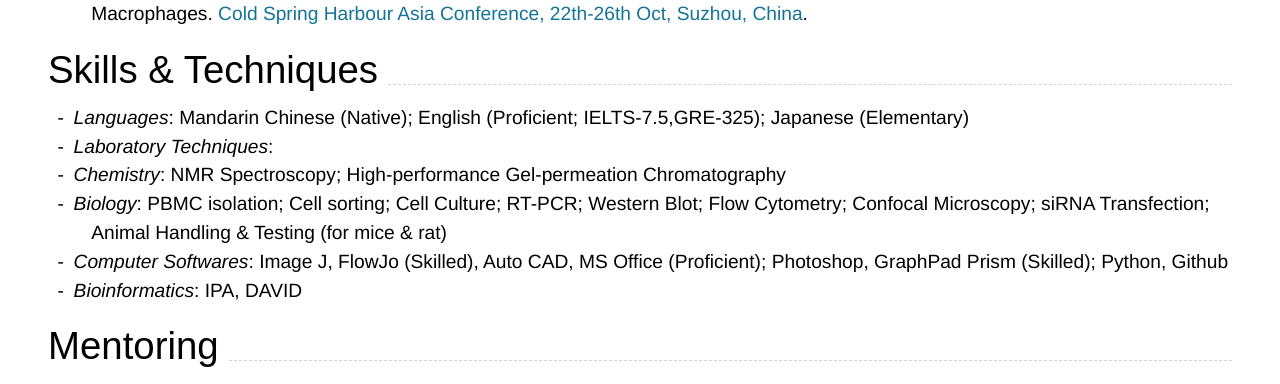
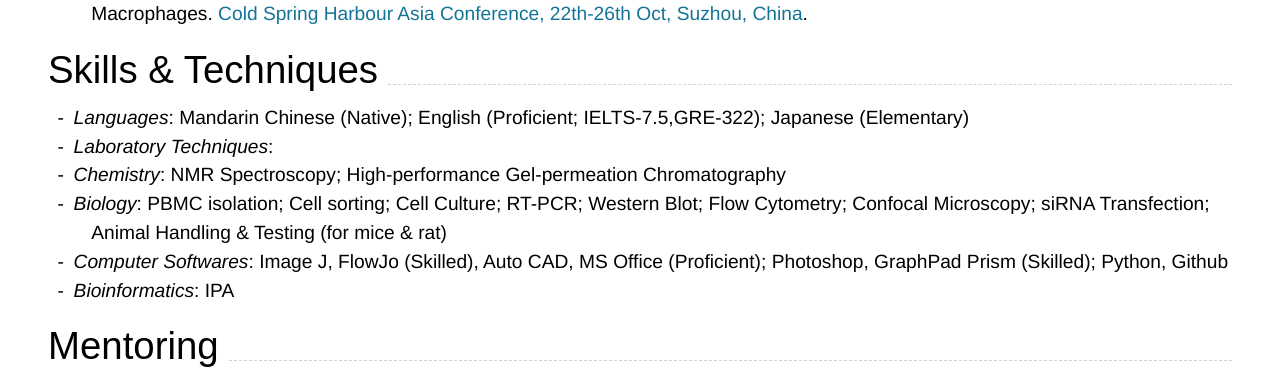
Before and after one commit to yiyiyi1992/Resume, a Jekyll site: the page built from index.md, in a window 1280 px wide and 900 px high, scrolled down 2398 px. Shown: the part 153-537 px from the top of the window. Built offline with Jekyll 4.4.1, drawn with Linux system fonts in a browser that asks for light colours; nearby versions of some CDN libraries.

Commit message:
Update index.md

```diff
--- a/index.md
+++ b/index.md
@@ -110,12 +110,12 @@ _Research Assistant_<br>
 
 ## Skills & Techniques
 
--	*Languages*: Mandarin Chinese (Native); English (Proficient; IELTS-7.5,GRE-325); Japanese (Elementary)<br>
+-	*Languages*: Mandarin Chinese (Native); English (Proficient; IELTS-7.5,GRE-322); Japanese (Elementary)<br>
 -	*Laboratory Techniques*:
 -	*Chemistry*: NMR Spectroscopy; High-performance Gel-permeation Chromatography
 -	*Biology*: PBMC isolation; Cell sorting; Cell Culture; RT-PCR; Western Blot; Flow Cytometry; Confocal Microscopy; siRNA Transfection; Animal Handling & Testing (for mice & rat)
 -	*Computer Softwares*: Image J, FlowJo (Skilled), Auto CAD, MS Office (Proficient); Photoshop, GraphPad Prism (Skilled); Python, Github
--	*Bioinformatics*: IPA, DAVID
+-	*Bioinformatics*: IPA
 
 
 ## Mentoring
```
